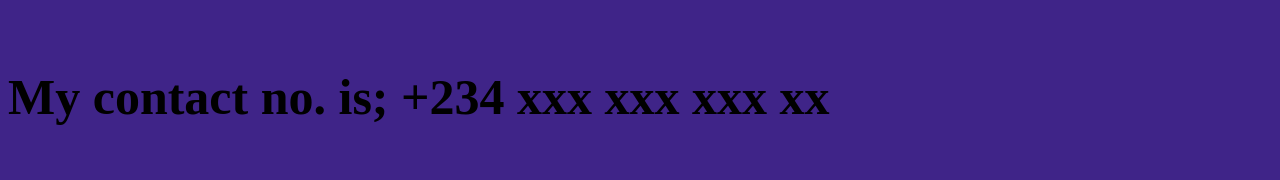
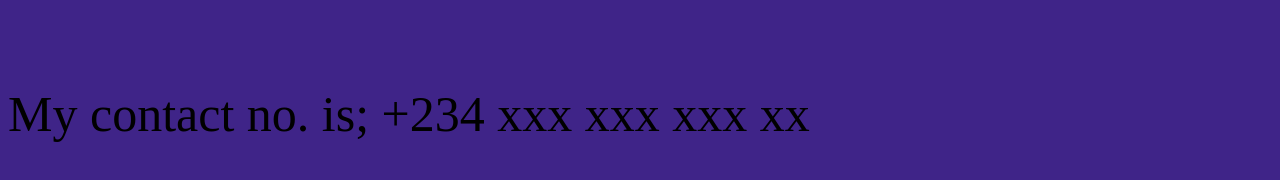
Before and after one commit to Ramzy-glitch/Rahmat, a plain HTML site: page Contacts.html in a window 1280 px wide. Shown: the part 132-312 px from the top of the page. Drawn offline with Linux system fonts and the light colour scheme.

Commit message:
Update Contacts.html
Updated index

```diff
--- a/Contacts.html
+++ b/Contacts.html
@@ -19,6 +19,6 @@
         <a href="https://www.instagram.com" title="Learn more"><img src="I.png" class="Social"></a>
     </h3>
     <br>
-        <h1 class="Contact">My contact no. is; +234 xxx xxx xxx xx</h1>
+        <p class="Contact">My contact no. is; +234 xxx xxx xxx xx</p>
 </body>
 </html>
```
